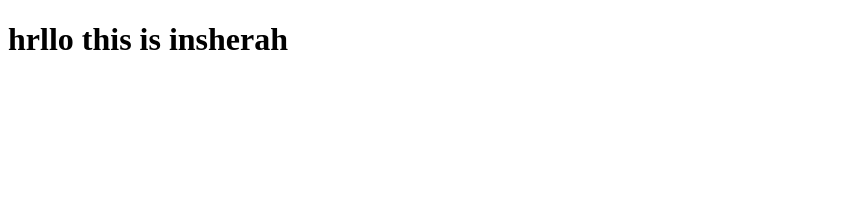
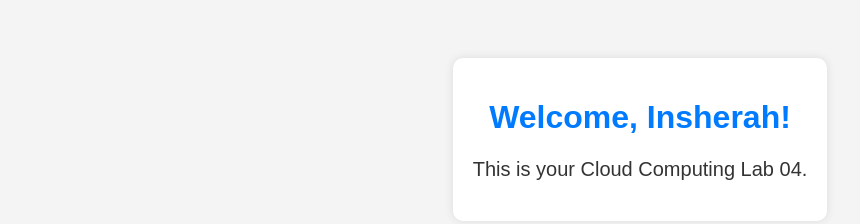
Before and after one commit to insherahgul/CloudLab04, a plain HTML site: page index.html in a window 1280 px wide. Shown: the whole page, without its empty margins (0-860 px from the left). Drawn offline with Linux system fonts and the light colour scheme.

Commit message:
Update index.html

```diff
--- a/index.html
+++ b/index.html
@@ -3,9 +3,34 @@
 <head>
     <meta charset="UTF-8">
     <meta name="viewport" content="width=device-width, initial-scale=1.0">
-    <title>This is my CLoud Lab4</title>
+    <title>Cloud Computing Lab 04</title>
+    <style>
+        body {
+            font-family: Arial, sans-serif;
+            text-align: center;
+            background-color: #f4f4f4;
+            padding: 50px;
+        }
+        .container {
+            background: white;
+            padding: 20px;
+            border-radius: 10px;
+            box-shadow: 0 0 10px rgba(0, 0, 0, 0.1);
+            display: inline-block;
+        }
+        h1 {
+            color: #007BFF;
+        }
+        p {
+            font-size: 20px;
+            color: #333;
+        }
+    </style>
 </head>
 <body>
-    <h1>hrllo this is insherah</h1>
+    <div class="container">
+        <h1>Welcome, Insherah!</h1>
+        <p>This is your Cloud Computing Lab 04.</p>
+    </div>
 </body>
 </html>
```
